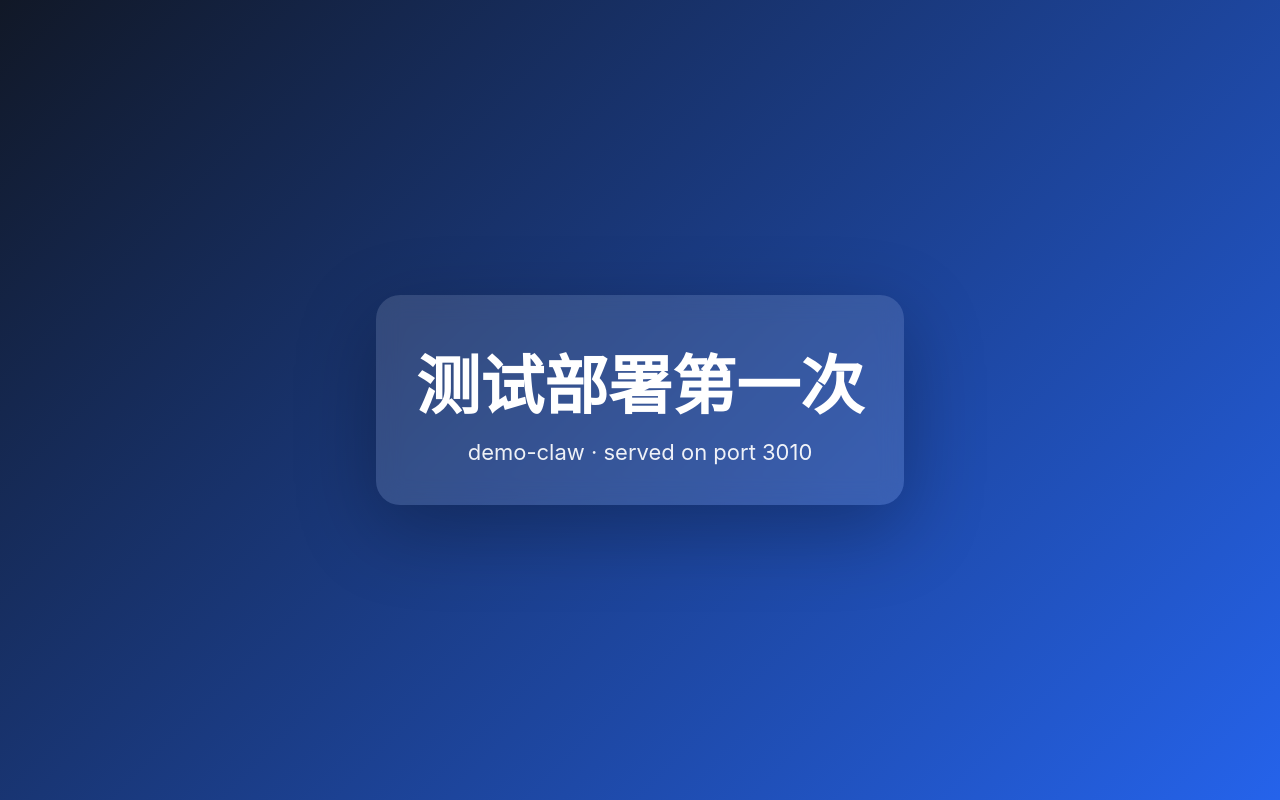
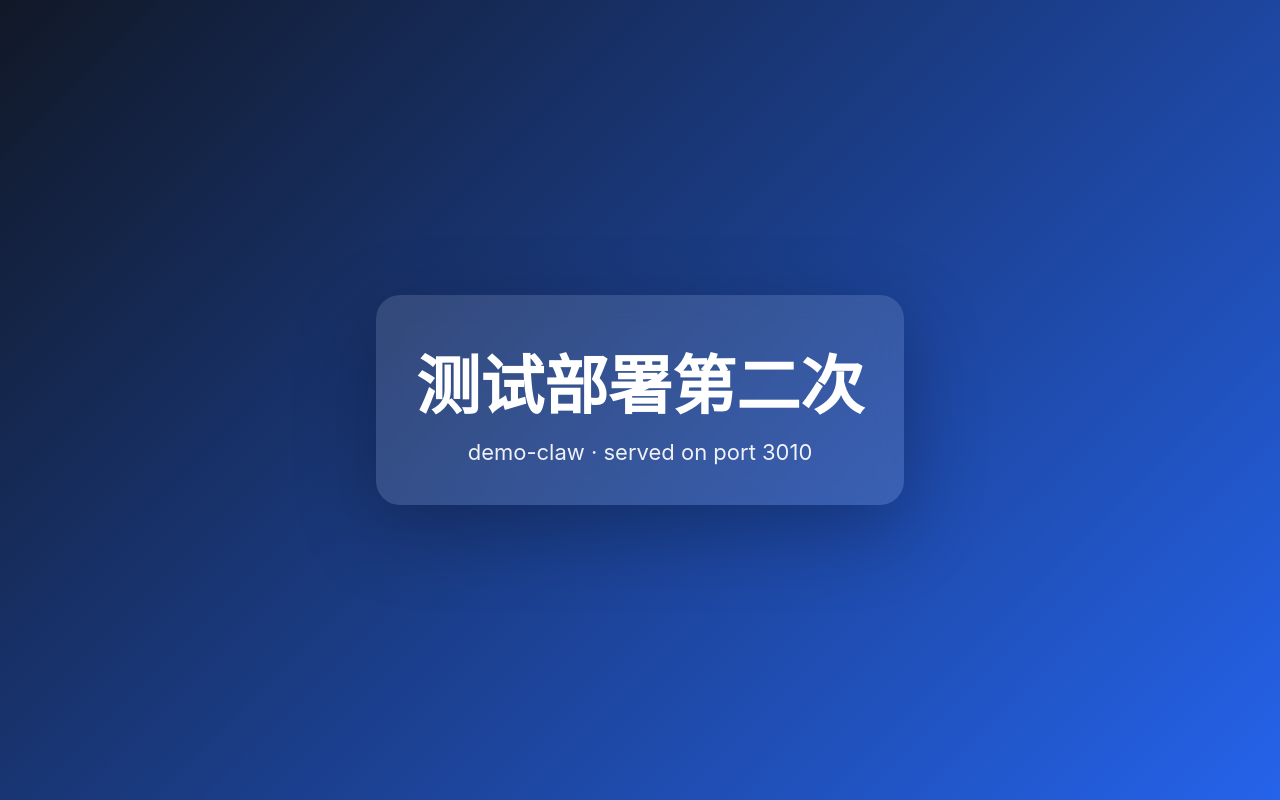
Before and after one commit to vlinglandy/demo-claw, a website: page index.html in a window 1280 px wide. Drawn offline with Linux system fonts and the light colour scheme.

Commit message:
Update demo page for second deploy

```diff
--- a/index.html
+++ b/index.html
@@ -28,7 +28,7 @@
 </head>
 <body>
   <main>
-    <h1>测试部署第一次</h1>
+    <h1>测试部署第二次</h1>
     <p>demo-claw · served on port 3010</p>
   </main>
 </body>
```
